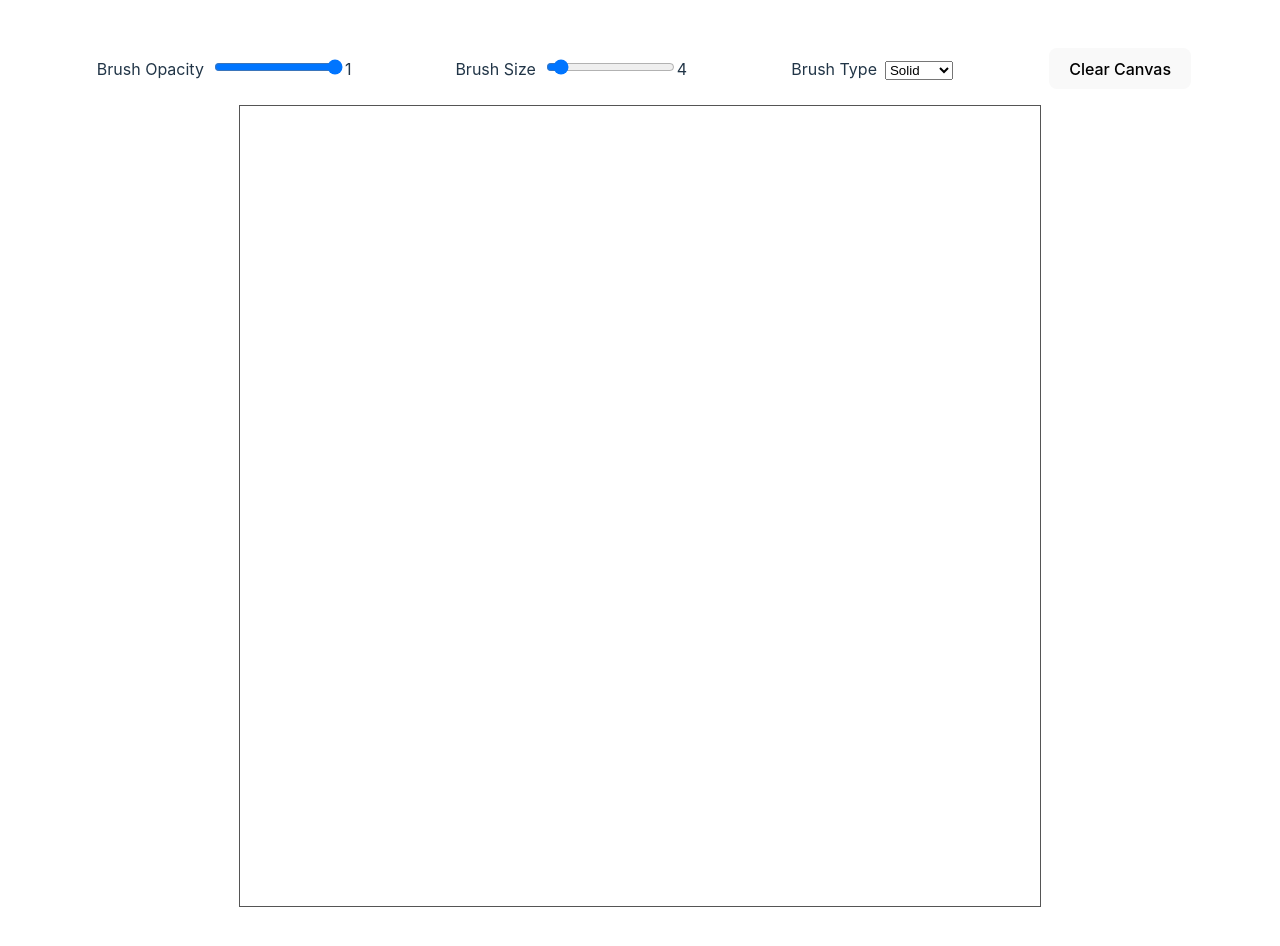
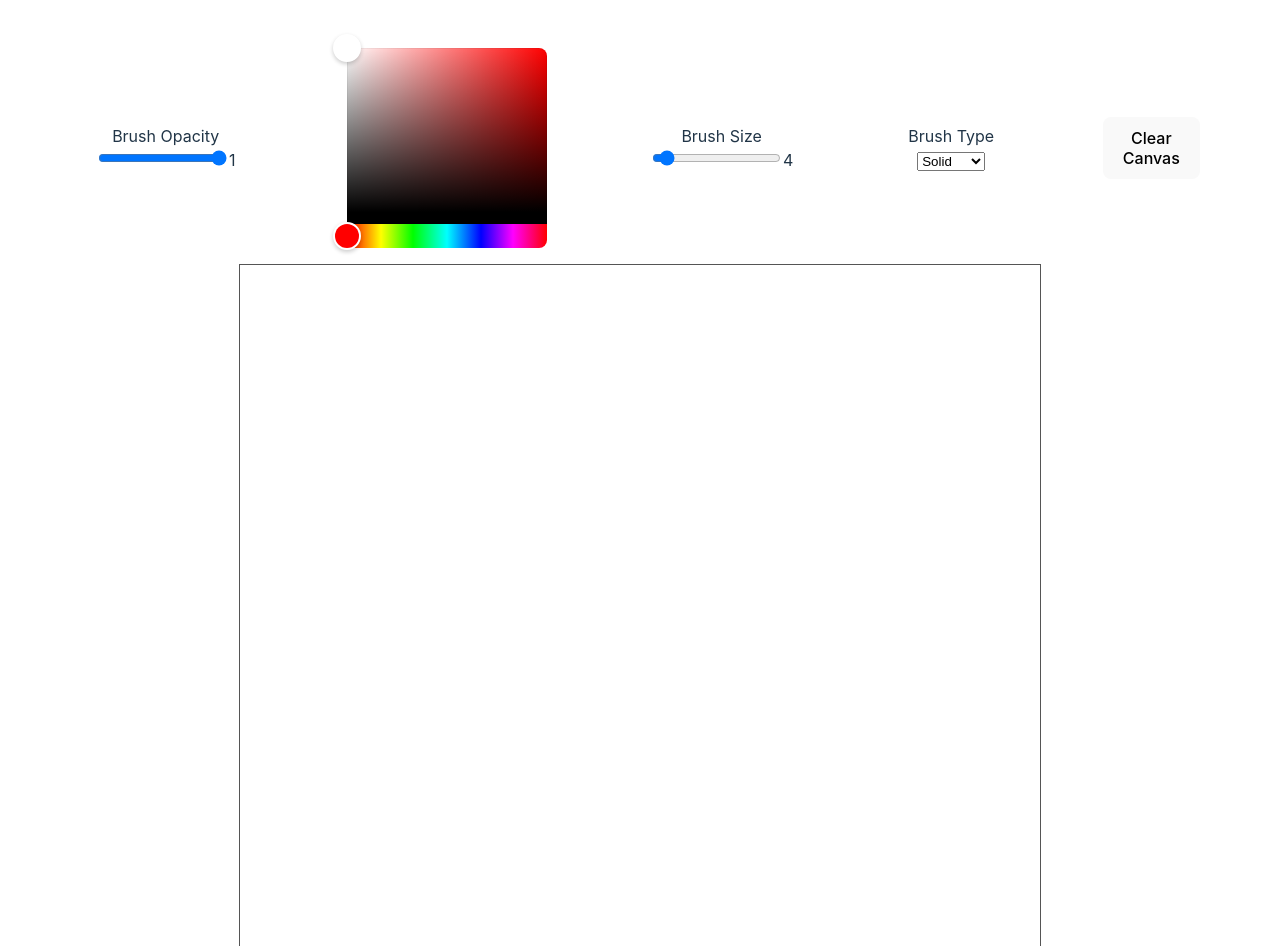
Before and after one commit to MadHatter01/collaborative-drawing, a React (Vite) app: page / in a window 1280 px wide. Shown: the top 946 px of the page. Built offline with nearby package versions, Linux system fonts and the light colour scheme; no server answers.

Commit message:
color picker added

```diff
--- a/package.json
+++ b/package.json
@@ -14,6 +14,7 @@
     "cors": "^2.8.5",
     "express": "^4.21.0",
     "react": "^18.3.1",
+    "react-colorful": "^5.6.1",
     "react-dom": "^18.3.1",
     "socket.io": "^4.7.5",
     "socket.io-client": "^4.7.5"
--- a/src/App.jsx
+++ b/src/App.jsx
@@ -1,5 +1,6 @@
 import { useState, useRef, useEffect } from 'react'
 import './App.css'
+import { HexColorPicker } from "react-colorful";
 import { io } from 'socket.io-client';
 const socket = io('http://localhost:3001');
 
@@ -10,6 +11,8 @@ function App() {
   const [brushType, setBrushType] = useState('solid');
   const [brushOpacity, setBrushOpacity] = useState(1);
   const lastPosRef = useRef({ x: 0, y: 0 });
+  const [brushColor, setBrushColor] = useState("#ffffff");
+
 
 
   const handleMouseDown = (e) => {
@@ -18,7 +21,7 @@ function App() {
     lastPosRef.current = { x: offsetX, y: offsetY };
   }
 
-  const draw = (x0, y0, x1, y1, size, type, opacity, emit) => {
+  const draw = (x0, y0, x1, y1, size, type, opacity, color, emit) => {
     const canvas = canvasRef.current;
     const ctx = canvas.getContext('2d');
     ctx.globalAlpha = opacity;
@@ -37,12 +40,12 @@ function App() {
     ctx.beginPath();
     ctx.moveTo(x0, y0);
     ctx.lineTo(x1, y1);
-    ctx.strokeStyle = '#ffffff'
+    ctx.strokeStyle = color;
     ctx.stroke();
     ctx.closePath();
 
     if (emit) {
-      socket.emit('draw', { x0, y0, x1, y1, size, type, opacity });
+      socket.emit('draw', { x0, y0, x1, y1, size, type, opacity, color });
 
     }
   }
@@ -56,7 +59,7 @@ function App() {
     const x0 = lastPosRef.current.x;
     const y0 = lastPosRef.current.y;
 
-    draw(x0, y0, offsetX, offsetY, brushSize, brushType, brushOpacity, true);
+    draw(x0, y0, offsetX, offsetY, brushSize, brushType, brushOpacity, brushColor, true);
     lastPosRef.current = { x: offsetX, y: offsetY };
 
 
@@ -99,8 +102,12 @@ function App() {
     <div className='container'>
 
       <div className='canvasActions'>
+
         <div className='form-element'>
           <label htmlFor="brushOpacity">Brush Opacity</label><input type="range" id="brushOpacity" name="brushOpacity" min="1" max="10" value={brushOpacity * 10} onChange={handleBrushOpacity} /><span>{brushOpacity}</span>
+        </div>
+        <div className='form-element'>
+        <HexColorPicker className='color-picker' color={brushColor} onChange={setBrushColor} />
         </div>
         <div className='form-element'>
           <label htmlFor="brushSize">Brush Size</label><input type="range" id="brushSize" name="brushSize" min="1" max="50" value={brushSize} onChange={handleBrushSize} /><span>{brushSize}</span>
```
Also changed, not shown: src/Modal.jsx (added, +8 -0 lines), src/App.css (line endings or trailing spaces), 1 other file (tests, documents, lock files or other folders).
